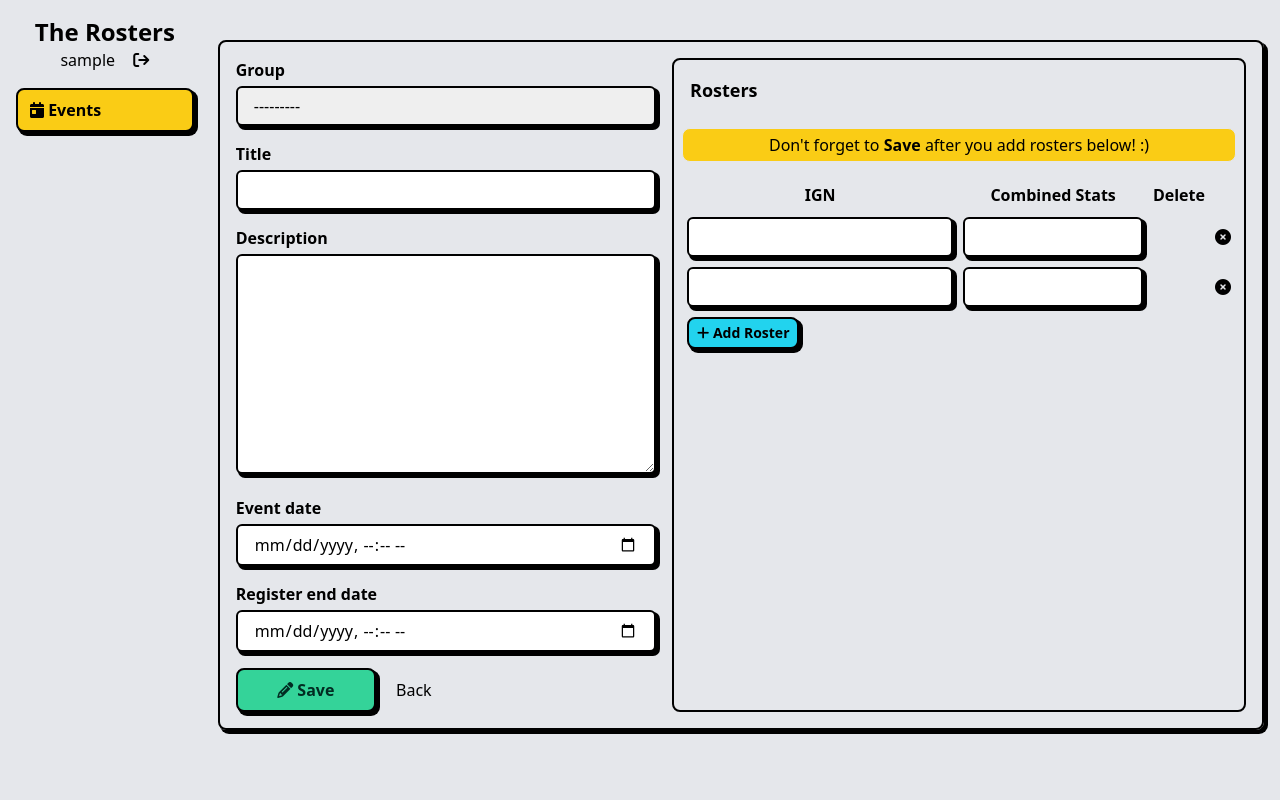
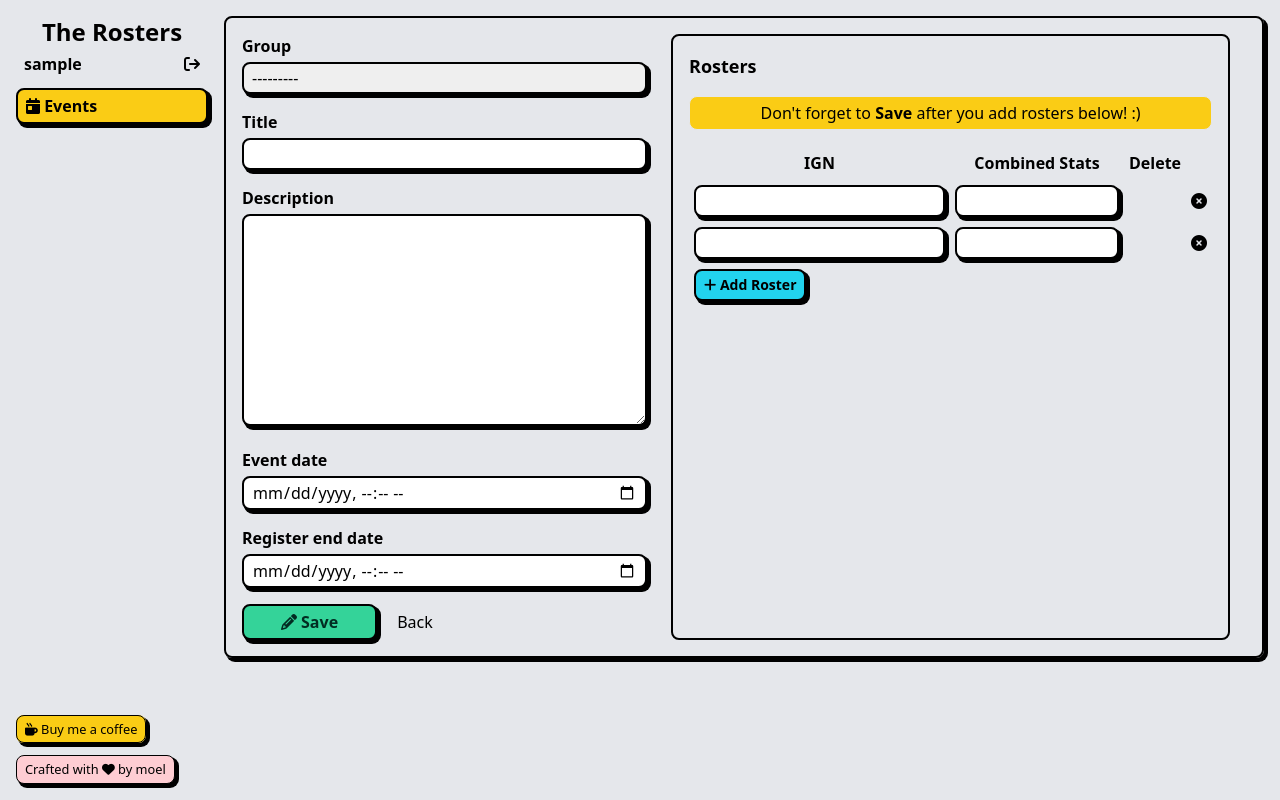
Before and after one commit to eriwiana/pimd-rosters, a Django app: page /events/new/ in a window 1280 px wide. Run offline with Django 4.2, Linux system fonts and the light colour scheme; the visitor is signed in with stand-in values (Sample User, id 1); data that the repository does not hold is empty; some libraries are stand-ins or nearby versions.

Commit message:
Adjust styling

```diff
--- a/rosters/templates/base.html
+++ b/rosters/templates/base.html
@@ -11,44 +11,70 @@
   <script src="https://kit.fontawesome.com/3fce789363.js" crossorigin="anonymous" defer></script>
   {% tailwind_preload_css %}
   {% tailwind_css %}
+
+  {% block style %}
+  <style>
+    table,
+    th,
+    td {
+      border: transparent;
+      border-collapse: collapse;
+    }
+
+    th,
+    td {
+      padding: 5px;
+    }
+  </style>
+  {% endblock %}
 </head>
 
 <body class="bg-gray-200">
 
   <!-- Container for Sidebar and Content -->
-  <div class="flex p-4 h-screen">
+  <div class="flex p-4">
 
     <!-- Sidebar -->
     {% block sidebar %}
     {% if menus %}
-    <aside class="w-1/6">
-      <a href="{% url 'home' %}" class="hover:underline hover:decoration-yellow-400">
-        <h1 class="text-2xl font-semibold text-center">The Rosters</h1>
-      </a>
-      <div class="flex mx-auto justify-between w-1/2 mb-2">
-        <p>{{user.username}}</p>
-        <a href="{% url 'logout' %}" class="hover:text-rose-400" tooltip="Logout"><i class="fa-solid fa-arrow-right-from-bracket"></i></a>
+    <aside class="w-1/6 pr-4 justify-between">
+      <div>
+        <a href="{% url 'home' %}" class="hover:underline hover:decoration-yellow-400">
+          <h1 class="text-2xl font-semibold text-center">The Rosters</h1>
+        </a>
+        <div class="flex mx-auto justify-between px-2 py-1 mb-2">
+          <span class="font-semibold">{{user.username}}</span>
+          <a href="{% url 'logout' %}" class="hover:text-rose-400" tooltip="Logout"><i class="fa-solid fa-arrow-right-from-bracket"></i></a>
+        </div>
       </div>
-      <ul class="mt-4">
+
+      <ul class="mb-auto">
         {% for menu in menus %}
         <li>
-          <a href="{% url menu.path %}"><div class="px-3 py-2 cursor-pointer hover:bg-yellow-200 {% if menu.active %}bg-yellow-400{% else %}bg-white{% endif %} font-bold border-2 border-black rounded-lg shadow-[3px_3px_0px_1px_black] mb-3"><i class="fas {{ menu.icon }}"></i> {{ menu.label }}</div></a>
+          <a href="{% url menu.path %}"><div class="px-2 py-1 cursor-pointer hover:bg-yellow-200 {% if menu.active %}bg-yellow-400{% else %}bg-white{% endif %} font-bold border-2 border-black rounded-lg shadow-[3px_3px_0px_1px_black] mb-3 w-full"><i class="fas {{ menu.icon }}"></i> {{ menu.label }}</div></a>
         </li>
         </a>
         {% endfor %}
       </ul>
+
+      <small class="fixed bottom-0 mb-4">
+        <a href="https://buymeacoffee.com/moelder" target="_blank" class="px-2 py-1 mb-4 bg-yellow-400 hover:bg-emerald-400 border border-black rounded-lg shadow-[3px_3px_0px_1px_black]"><i class="fas fa-mug-hot"></i> Buy me a coffee</a>
+        <div class="px-2 py-1 mt-4 bg-rose-200 cursor-default rounded-lg border border-black rounded-lg shadow-[3px_3px_0px_1px_black]">Crafted with <i class="fas fa-heart hover:text-pink-600"></i> by moel</div>
+      </small>
     </aside>
     {% endif %}
     {% endblock %}
 
     <!-- Content -->
-    <div class="container mx-auto py-6 pl-6">
+    <main class="flex-1">
       {% block content %}
       <!-- Your page content goes here -->
       {% endblock %}
-    </div>
+    </main>
 
   </div>
+
+  {% block script %}{% endblock %}
 </body>
 
 </html>
--- a/rosters/templates/events/detail.html
+++ b/rosters/templates/events/detail.html
@@ -4,7 +4,7 @@
 
 {% block content %}
 <div class="p-4 border-2 border-black rounded-lg shadow-[3px_3px_0px_1px_black]">
-  <form method="post" class="flex flex-col-2 w-full">
+  <form method="post" class="flex flex-col-2 gap-2">
     {% csrf_token %}
 
     <div class="mr-4">
@@ -14,9 +14,9 @@
         {% if f.errors %}
           {% render_field f class="text-rose-400" %}
         {% elif f.field.widget.format_key == 'DATETIME_INPUT_FORMATS' %}
-          {% render_field f type="datetime-local" class="appearance-none rounded-md w-full py-2 px-4 border-2 border-black rounded-lg shadow-[3px_3px_0px_1px_black] leading-tight focus:outline-none focus:bg-white" %}
+          {% render_field f type="datetime-local" class="appearance-none rounded-lg w-full px-2 py-1 border-2 border-black rounded-lg shadow-[3px_3px_0px_1px_black] leading-tight focus:outline-none focus:bg-white" %}
         {% else %}
-          {% render_field f class="appearance-none rounded-md w-full py-2 px-4 border-2 border-black rounded-lg shadow-[3px_3px_0px_1px_black] leading-tight focus:outline-none focus:bg-white" %}
+          {% render_field f class="appearance-none rounded-lg w-full px-2 py-1 border-2 border-black rounded-lg shadow-[3px_3px_0px_1px_black] leading-tight focus:outline-none focus:bg-white" %}
         {% endif %}
 
         {% for error in f.errors %}
@@ -26,7 +26,7 @@
       {% endfor %}
 
       <button name="Save"
-        class="w-1/3 p-2 text-emerald-950 font-bold bg-emerald-400 hover:bg-yellow-400 cursor-pointer border-2 border-black rounded-lg shadow-[3px_3px_0px_1px_black]">
+        class="w-1/3 px-2 py-1 text-emerald-950 font-bold bg-emerald-400 hover:bg-yellow-400 cursor-pointer border-2 border-black rounded-lg shadow-[3px_3px_0px_1px_black]">
       <i class="fas fa-pencil"></i> Save
       </button>
       <span class="ml-4"><a href="{% url 'event-list' %}"
@@ -37,7 +37,7 @@
       {% endif %}
     </div>
 
-    <div class="p-2 border-2 border-black rounded-lg">
+    <div class="p-4 border-2 border-black rounded-lg">
       {% include 'partials/roster_formset.html' %}
     </div>
   </form>
--- a/rosters/templates/events/list.html
+++ b/rosters/templates/events/list.html
@@ -66,8 +66,9 @@
       {% endfor %}
     </tbody>
   </table>
-</div>
+{% endblock %}
 
+{% block script %}
 <script>
   var alertDel = document.querySelectorAll('.alert-del');
   alertDel.forEach((x) =>
--- a/rosters/templates/partials/roster_formset.html
+++ b/rosters/templates/partials/roster_formset.html
@@ -1,5 +1,5 @@
 {% load widget_tweaks %}
-<div class="flex mx-auto justify-between mb-4 p-2">
+<div class="flex mx-auto justify-between mb-4 w-full">
   <h1 class="font-bold text-lg text-center">Rosters</h1>
   {% if event %}
   <a href="{% url 'event-rosters' event.id|stringformat:'s' %}" title="Arrange Roster Teams">
@@ -15,7 +15,7 @@
 <div class="border rounded-lg bg-yellow-400 text-center px-2 py-1 mb-4">Don't forget to <b>Save</b> after you add rosters below! :)</div>
 <!-- end of warning banner -->
 
-<table class="table">
+<table class="table w-full">
   {{ rosters.management_form }}
 
   {% for form in rosters.forms %}
@@ -38,26 +38,14 @@
         {% endfor %}
       {% endif %}
         {{ field.errors.as_ul }}
-        {% render_field field class="appearance-none rounded-md w-full py-2 px-4 border-2 border-black rounded-lg shadow-[3px_3px_0px_1px_black] leading-tight focus:outline-none focus:bg-white" %}
+        {% render_field field class="appearance-none rounded-lg w-full px-2 py-1 border-2 border-black rounded-lg shadow-[3px_3px_0px_1px_black] leading-tight focus:outline-none focus:bg-white" %}
     </td>
     {% endfor %}
   </tr>
   {% endfor %}
 </table>
 
-<style>
-  table,
-  th,
-  td {
-    border: transparent;
-    border-collapse: collapse;
-  }
-
-  th,
-  td {
-    padding: 5px;
-  }
-</style>
+{% block script %}
 <script src="//ajax.googleapis.com/ajax/libs/jquery/2.1.3/jquery.min.js"></script>
 <script>
   ; (function ($) {
@@ -283,7 +271,8 @@
 <script type="text/javascript">
   $('.formset_row').formset({
     addText: '<div class="w-max px-2 py-1 text-sm font-bold bg-cyan-400 hover:bg-emerald-400 border-2 border-black rounded-lg shadow-[3px_3px_0px_1px_black]"><i class="fas fa-plus"></i> Add Roster</div>',
-    deleteText: '<i class="fas fa-circle-xmark"></i>',
+    deleteText: '<i class="fas fa-circle-xmark" title="Remove Roster"></i>',
     prefix: 'roster_set'
   });
 </script>
+{% endblock %}
--- a/rosters/templates/partials/roster_sortable.html
+++ b/rosters/templates/partials/roster_sortable.html
@@ -2,9 +2,9 @@
 
 {% block content %}
 <span class="ml-4"><a href="{% url 'event-detail' event.id|stringformat:'s' %}" class="cursor-pointer hover:underline hover:decoration-yellow-400">Back</a></span>
-<section id="{{ id }}" class="{{ id }} p-4 flex mx-auto gap-2 justify-center">
+<section id="{{ id }}" class="{{ id }} flex flex-col-2 gap-4 p-4">
   {% for team in teams %}
-  <article class="StackedListWrapper StackedListWrapper--hasScrollIndicator w-1/2 max-h-fit p-2 border-2 border-black rounded-lg shadow-[3px_3px_0px_1px_black]">
+  <article class="StackedListWrapper StackedListWrapper--hasScrollIndicator w-full max-h-fit p-2 border-2 border-black rounded-lg shadow-[3px_3px_0px_1px_black]">
     <header class="StackedListHeader mb-4 border rounded-lg {% if team.label == 'a' %}bg-rose-400{% else %}bg-cyan-400{% endif %}">
       <h3 class="Heading Heading--size3 Heading--colorWhite text-center font-bold">{% if team.label == 'a' %}Team A{% else %}Team B{% endif %}</h3>
     </header>
```
Also changed, not shown: rosters/templates/partials/login.html (+9 -5 lines), rosters/templates/partials/signup.html (+10 -5 lines).
